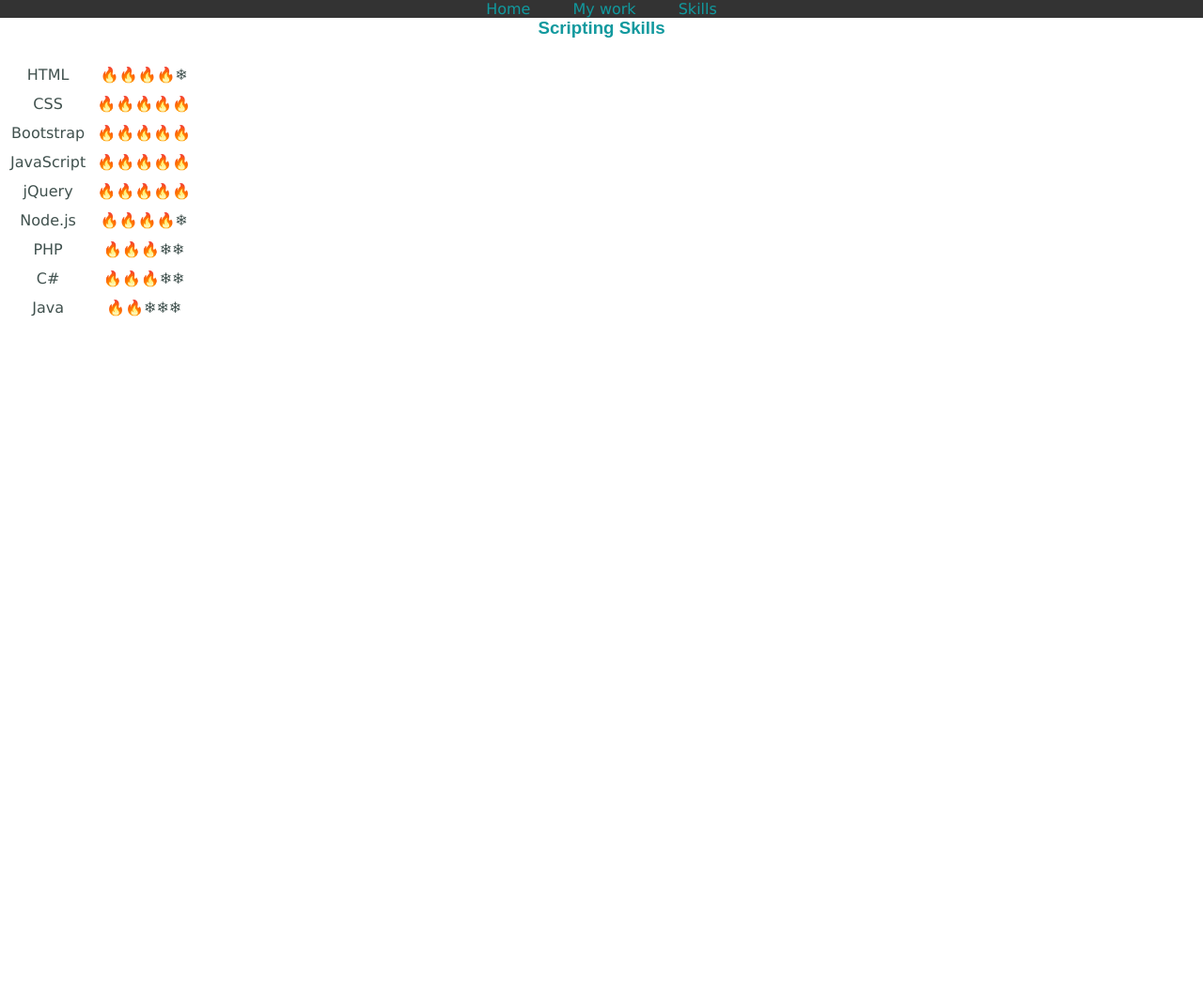
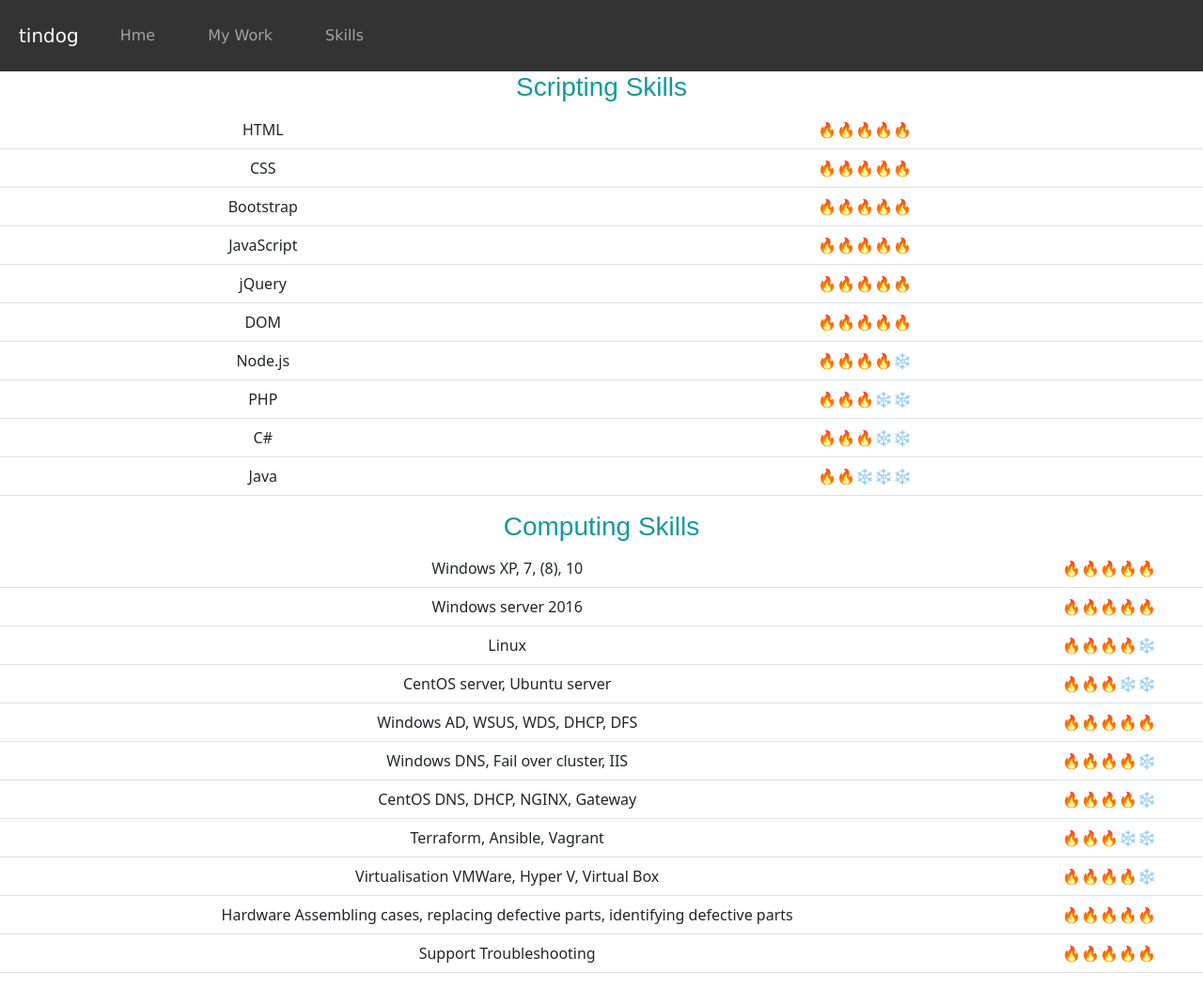
Before and after one commit to CaleneldaNelthea/MySite, a plain HTML site: page skills.html in a window 1280 px wide. Shown: the whole page at 94% size. Before the commit the page ends 800 px from the top, so only its background shows below. Drawn offline with nearby package versions, Linux system fonts and the light colour scheme.

Commit message:
upate mysite

```diff
--- a/CSS/styles.css
+++ b/CSS/styles.css
@@ -152,6 +152,10 @@
   border-radius: 50%;
 }
 
+.table {
+  text-align: center;
+}
+
 .mini-img {
   width: 25%;
   float: left;
--- a/skills.html
+++ b/skills.html
@@ -7,19 +7,38 @@
     <meta name="viewport" content="width=device-width, initial-scale=1.0">
     <title>My Personal Site</title>
     <link rel="stylesheet" href="css/styles.css">
+    <script src="https://stackpath.bootstrapcdn.com/bootstrap/4.3.1/js/bootstrap.min.js" integrity="sha384-JjSmVgyd0p3pXB1rRibZUAYoIIy6OrQ6VrjIEaFf/nJGzIxFDsf4x0xIM+B07jRM" crossorigin="anonymous"></script>
+    <!-- CSS -->
+    <link href="https://cdn.jsdelivr.net/npm/bootstrap@5.0.2/dist/css/bootstrap.min.css" rel="stylesheet" integrity="sha384-EVSTQN3/azprG1Anm3QDgpJLIm9Nao0Yz1ztcQTwFspd3yD65VohhpuuCOmLASjC" crossorigin="anonymous">
+
 </head>
 
 <body>
-  <div class="navbar">
-<a href="index.html">Home</a>
-<a href="#work">My work</a>
-<a href="skills.html">Skills</a>
-</div>
+  <!-- Nav Bar -->
+  <nav class="navbar navbar-expand-lg navbar-dark">
+    <a class="navbar-brand" href="">tindog</a>
+    <button class="navbar-toggler" type="button" data-toggle="collapse" data-target="#navbarSupportedContent" aria-controls="navbarSupportedContent" aria-expanded="false" aria-label="Toggle navigation">
+      <span class="navbar-toggler-icon"></span>
+    </button>
+    <div class="collapse navbar-collapse" id="navbarSupportedContent">
+      <ul class="navbar-nav ml-auto">
+        <li class="nav-item">
+          <a class="nav-link" href="index.html">Hme</a>
+        </li>
+        <li class="nav-item">
+          <a class="nav-link" href="#work">My Work</a>
+        </li>
+        <li class="nav-item">
+          <a class="nav-link" href="skills.html">Skills</a>
+        </li>
+      </ul>
+    </div>
+  </nav>
     <h3>Scripting Skills</h3>
-    <table cellspacing="10">
+    <table class="table" cellspacing="10">
         <tr>
             <td>HTML</td>
-            <td>🔥🔥🔥🔥❄</td>
+            <td>🔥🔥🔥🔥🔥</td>
         </tr>
         <tr>
             <td>CSS</td>
@@ -35,6 +54,10 @@
         </tr>
         <tr>
             <td>jQuery</td>
+            <td>🔥🔥🔥🔥🔥</td>
+        </tr>
+        <tr>
+            <td>DOM</td>
             <td>🔥🔥🔥🔥🔥</td>
         </tr>
         <tr>
@@ -54,6 +77,53 @@
             <td>🔥🔥❄❄❄</td>
         </tr>
     </table>
+    <h3>Computing Skills</h3>
+    <table class="table" cellspacing="10">
+        <tr>
+            <td>Windows XP, 7, (8), 10</td>
+            <td>🔥🔥🔥🔥🔥</td>
+        </tr>
+        <tr>
+            <td>Windows server 2016</td>
+            <td>🔥🔥🔥🔥🔥</td>
+        </tr>
+        <tr>
+            <td>Linux</td>
+            <td>🔥🔥🔥🔥❄</td>
+        </tr>
+        <tr>
+          <td>CentOS server, Ubuntu server</td>
+          <td>🔥🔥🔥❄❄</td>
+        </tr>
+        <tr>
+            <td>Windows AD, WSUS, WDS, DHCP, DFS</td>
+            <td>🔥🔥🔥🔥🔥</td>
+        </tr>
+        <tr>
+          <td>Windows DNS, Fail over cluster, IIS</td>
+          <td>🔥🔥🔥🔥❄</td>
+        </tr>
+        <tr>
+          <td>CentOS DNS, DHCP, NGINX, Gateway</td>
+          <td>🔥🔥🔥🔥❄</td>
+        </tr>
+        <tr>
+          <td>Terraform, Ansible, Vagrant</td>
+          <td>🔥🔥🔥❄❄</td>
+        </tr>
+        <tr>
+            <td>Virtualisation VMWare, Hyper V, Virtual Box</td>
+            <td>🔥🔥🔥🔥❄</td>
+        </tr>
+        <tr>
+            <td>Hardware Assembling cases, replacing defective parts, identifying defective parts</td>
+            <td>🔥🔥🔥🔥🔥</td>
+        </tr>
+        <tr>
+          <td>Support Troubleshooting</td>
+          <td>🔥🔥🔥🔥🔥</td>
+        </tr>
+    </table>
 </body>
 
 </html>
```
